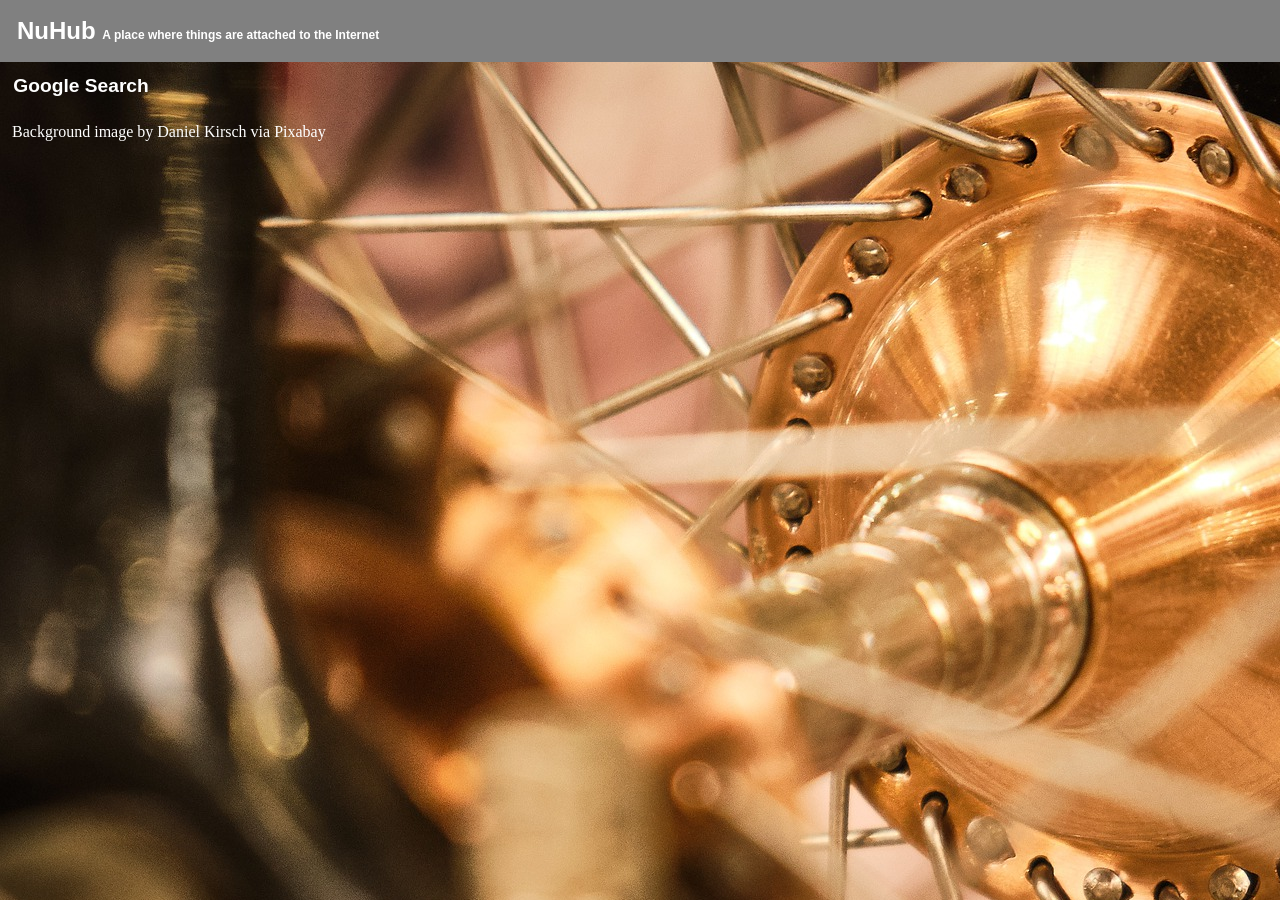
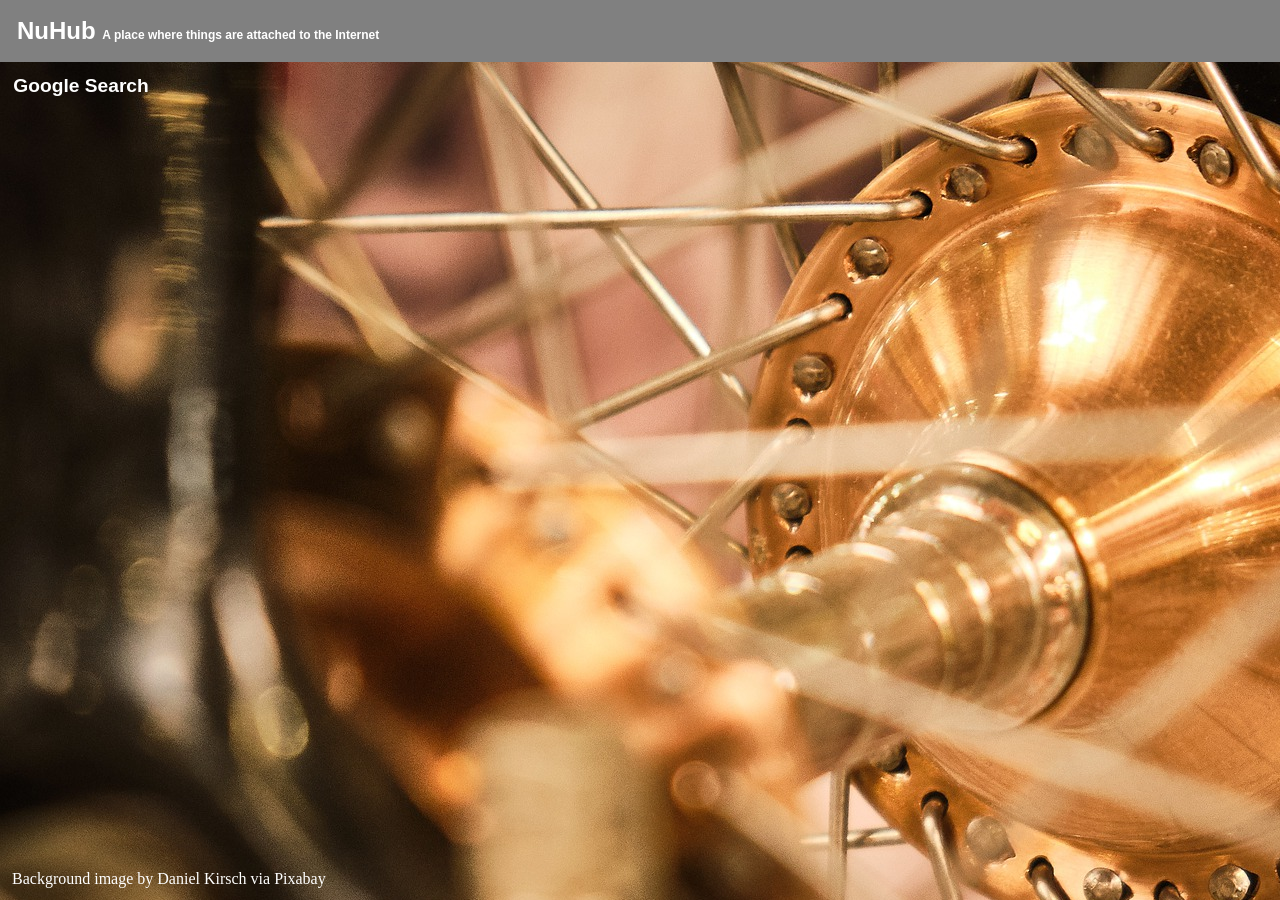
Before and after one commit to david672orford/david672github.io, a Jekyll site: the page built from index.md, in a window 1280 px wide. Built offline with Jekyll 4.4.1, drawn with Linux system fonts in a browser that asks for light colours; our own code applies the rules of GitHub Pages for plain Markdown files; comment, search, counter and statistics services are not loaded.

Commit message:
Update style.css

```diff
--- a/assets/css/style.css
+++ b/assets/css/style.css
@@ -43,7 +43,7 @@ UL {
 FOOTER {
 	position: fixed;
 	left: 0;
-	buttom: 0;
+	bottom: 0;
 	padding: 12px;
 	}
 
```
